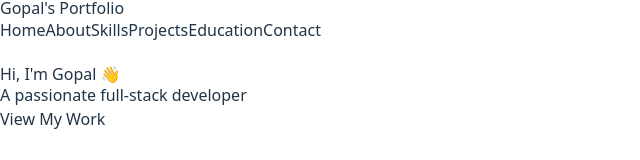
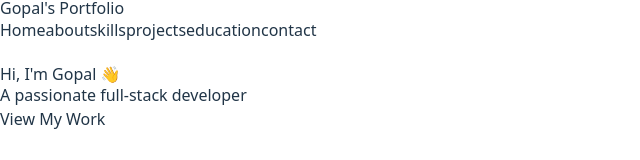
Before and after one commit to Gopal580/portfoliofrontend, a React (Vite) app in the folder frontend/: page / in a window 1280 px wide. Shown: the top 160 px of the page, without its empty margins (0-640 px from the left). Built offline with nearby package versions, Linux system fonts and the light colour scheme.

Commit message:
change in links

```diff
--- a/frontend/src/components/Navbar.jsx
+++ b/frontend/src/components/Navbar.jsx
@@ -6,11 +6,11 @@ const Navbar = () => {
 
   const navLinks = [
     { name: "Home", href: "/" },
-    { name: "About", href: "/about" },
-    { name: "Skills", href: "/skills" },
-    { name: "Projects", href: "/projects" },
-    { name: "Education", href: "/education" },
-    { name: "Contact", href: "/contact" },
+    { name: "about", href: "/about" },
+    { name: "skills", href: "/skills" },
+    { name: "projects", href: "/projects" },
+    { name: "education", href: "/education" },
+    { name: "contact", href: "/contact" },
   ];
 
   return (
```
